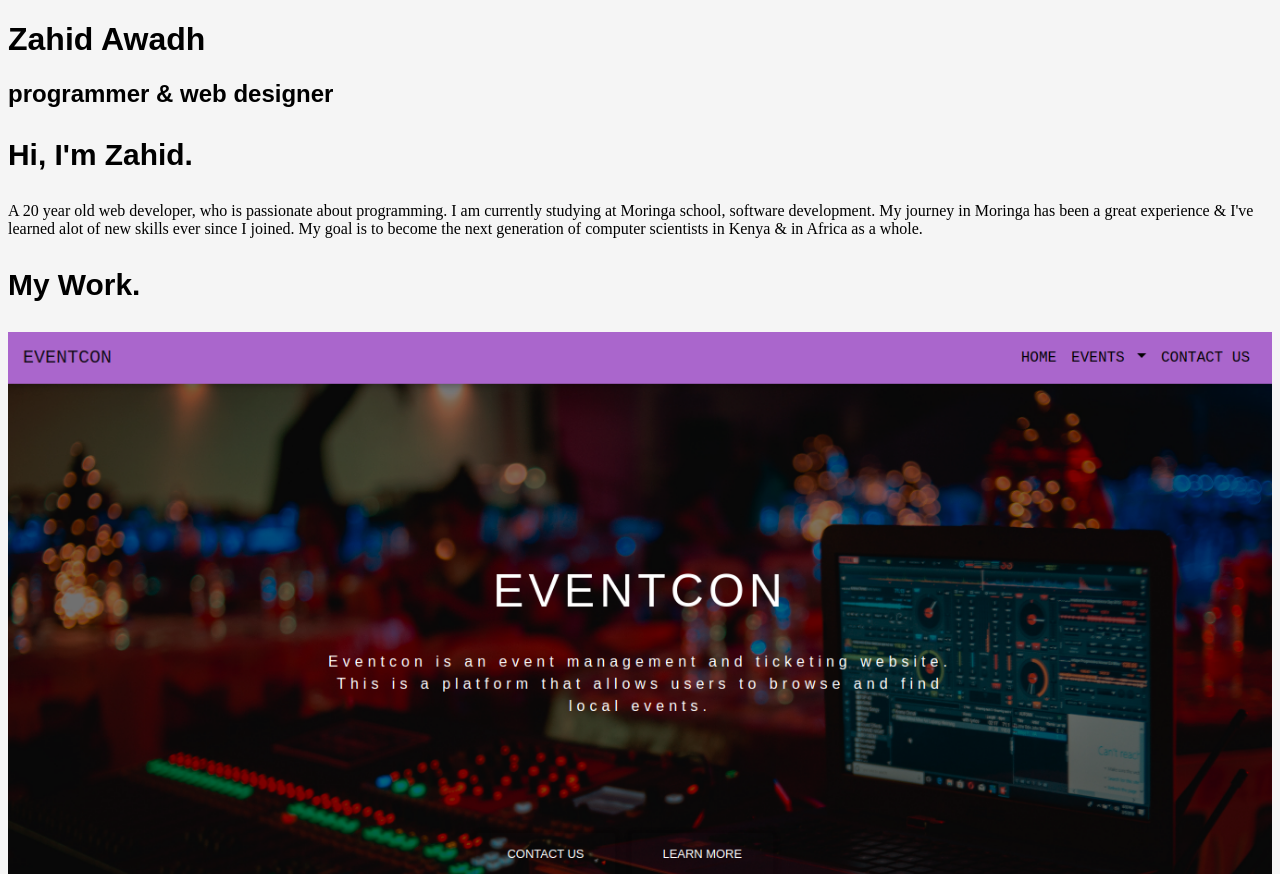
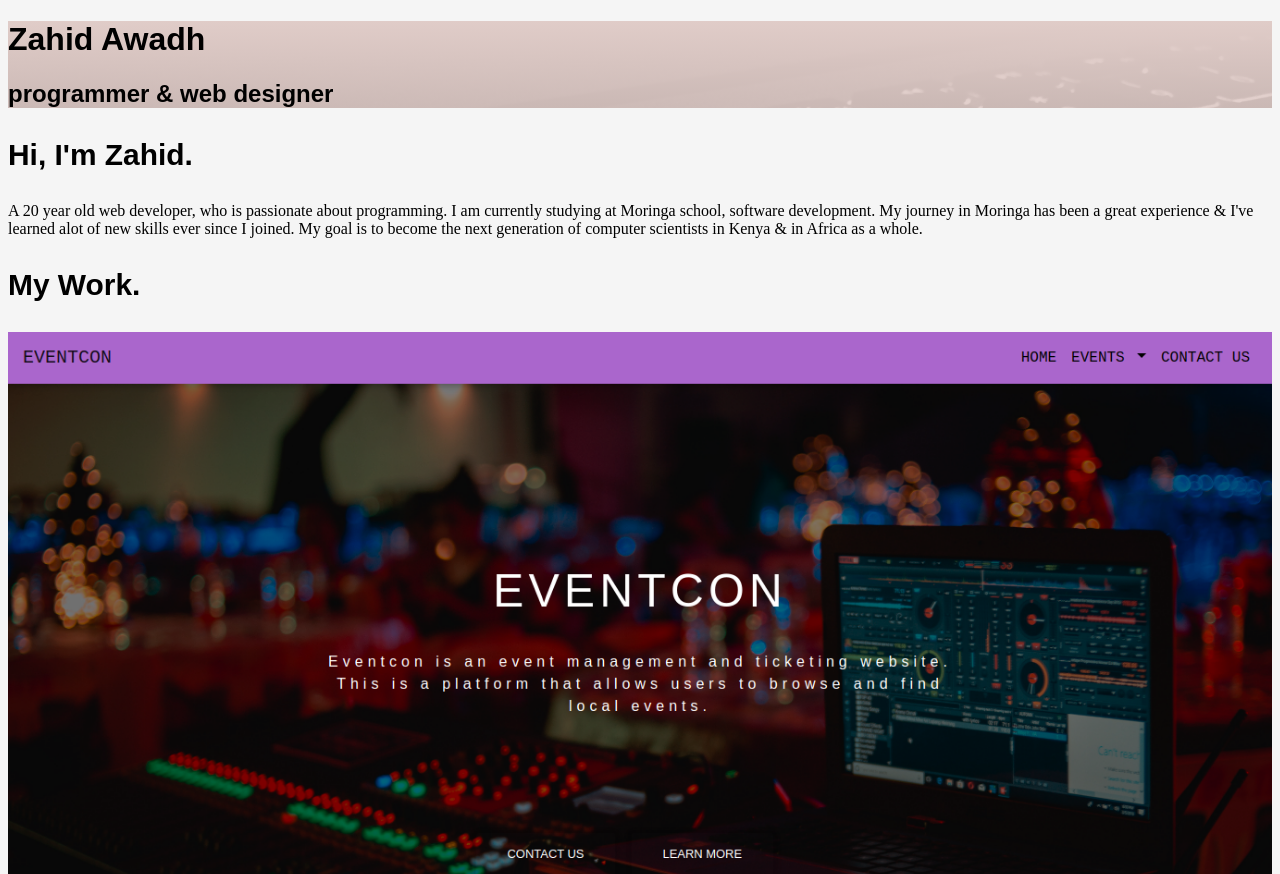
Before and after one commit to davidntwakeup/IP-Week-1, a plain HTML site: page index.html in a window 1280 px wide. Shown: the top 874 px of the page. Drawn offline with Linux system fonts and the light colour scheme; files whose address does not match are found by name.

Commit message:
CSS styles edits added to header tag

```diff
--- a/css/styles.css
+++ b/css/styles.css
@@ -31,3 +31,16 @@ h3 {
     text-transform: capitalize;
     font-size: 1.87em;
 }
+
+header {
+	background:
+	linear-gradient(
+	rgba(224,204,200, 1.0),
+	rgba(224,204,200,0.90)
+	),
+	/* bottom, image */
+	url(/home/davididntwakeup/Documents/moringa-prep/IP1/img/keyboard.jpg);
+	background-size: cover;
+	background-position: center top;
+	width: 100%;
+}
```
